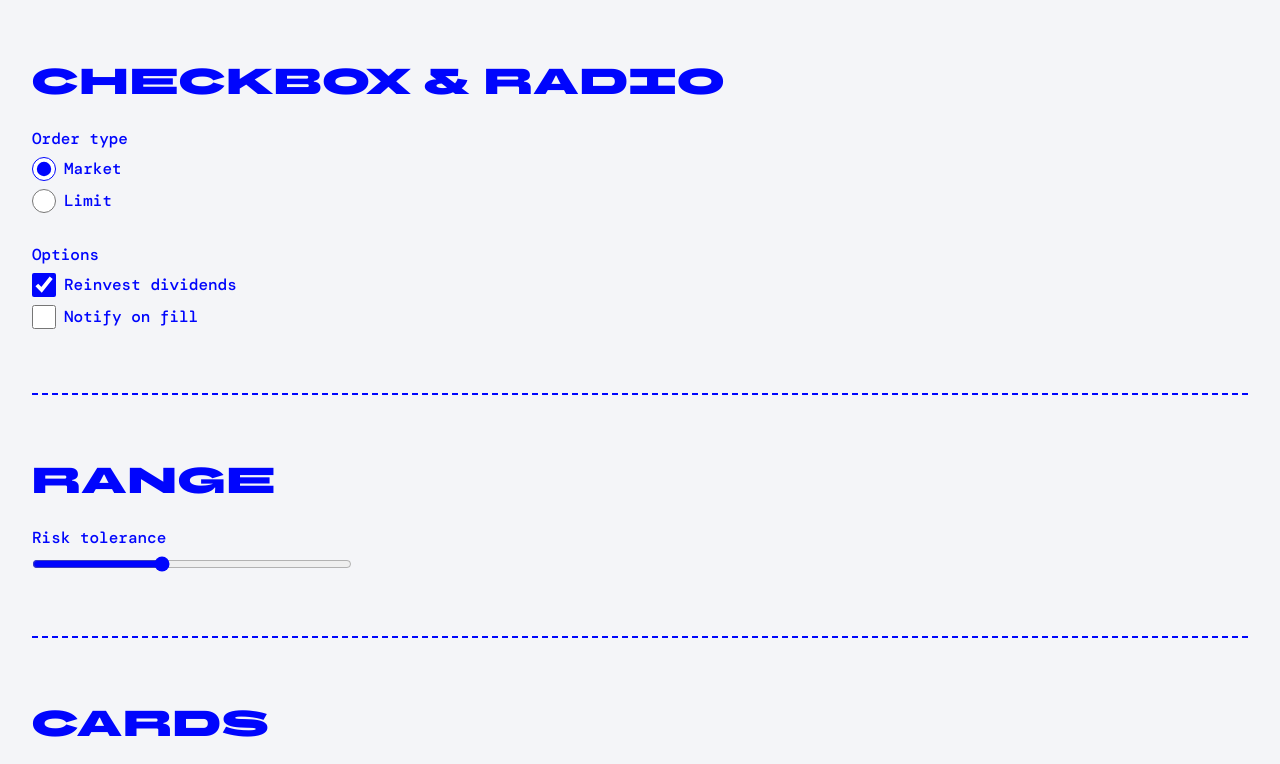
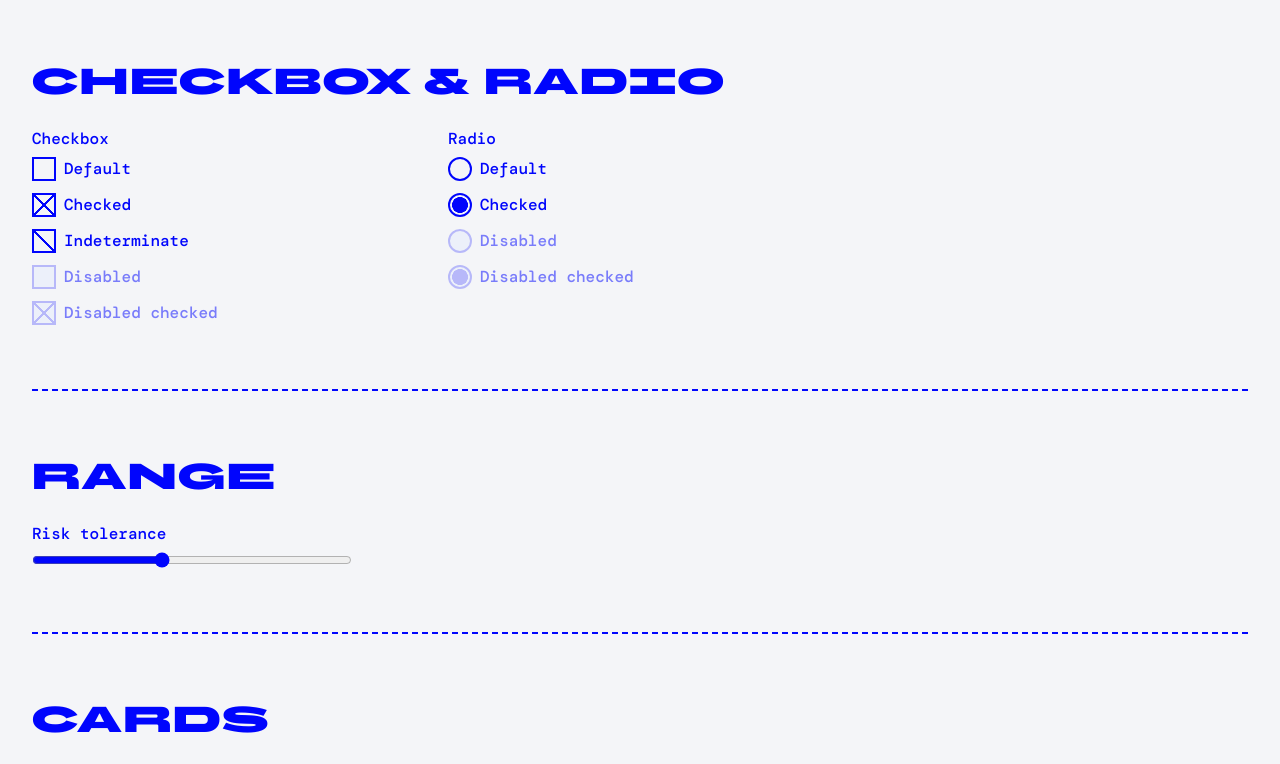
Before and after one commit to domneo/bleed, a website: page index.html in a window 1280 px wide. Shown: the part 8660-9424 px from the top of the page. Drawn offline with Linux system fonts and the light colour scheme.

Commit message:
feat: checkbox and radio updates

```diff
--- a/index.html
+++ b/index.html
@@ -566,22 +566,27 @@
       <!-- CHECKBOX & RADIO -->
       <section class="demo-section" aria-labelledby="h-choice">
         <h2 class="text-heading" id="h-choice">Checkbox &amp; radio</h2>
-        <div class="row" style="align-items:flex-start;gap:var(--space-6)">
-          <div class="field">
-            <span class="field__label">Order type</span>
+        <form class="row" style="align-items:flex-start;gap:var(--space-6)" onsubmit="return false">
+          <fieldset class="field" style="max-inline-size:24rem">
+            <legend class="field__label">Checkbox</legend>
             <div class="control-list">
-              <label class="control"><input type="radio" name="ot" checked> Market</label>
-              <label class="control"><input type="radio" name="ot"> Limit</label>
+              <label class="control"><input type="checkbox" name="input_checkbox_group" id="checkbox_default">Default</label>
+              <label class="control"><input type="checkbox" name="input_checkbox_group" id="checkbox_checked" checked>Checked</label>
+              <label class="control"><input type="checkbox" name="input_checkbox_group" id="checkbox_indeterminate">Indeterminate</label>
+              <label class="control"><input type="checkbox" name="input_checkbox_group" id="checkbox_disabled" disabled>Disabled</label>
+              <label class="control"><input type="checkbox" name="input_checkbox_group" id="checkbox_disabled_checked" disabled checked>Disabled checked</label>
             </div>
-          </div>
-          <div class="field">
-            <span class="field__label">Options</span>
+          </fieldset>
+          <fieldset class="field" style="max-inline-size:24rem">
+            <legend class="field__label">Radio</legend>
             <div class="control-list">
-              <label class="control"><input type="checkbox" checked> Reinvest dividends</label>
-              <label class="control"><input type="checkbox"> Notify on fill</label>
+              <label class="control"><input type="radio" name="input_radio_group" id="radio_default">Default</label>
+              <label class="control"><input type="radio" name="input_radio_group" id="radio_checked" checked>Checked</label>
+              <label class="control"><input type="radio" name="input_radio_group_disabled" id="radio_disabled" disabled>Disabled</label>
+              <label class="control"><input type="radio" name="input_radio_group_disabled" id="radio_disabled_checked" disabled checked>Disabled checked</label>
             </div>
-          </div>
-        </div>
+          </fieldset>
+        </form>
       </section>
 
       <hr>
@@ -811,6 +816,9 @@
       root.dataset.theme = b.dataset.setTheme;
       themeButtons.forEach((x) => x.setAttribute('aria-pressed', String(x === b)));
     }));
+
+    // Demo-only: indeterminate is a JS-only checkbox state, no HTML attribute for it
+    document.getElementById('checkbox_indeterminate').indeterminate = true;
   </script>
 </body>
 </html>
--- a/src/components/core/controls.css
+++ b/src/components/core/controls.css
@@ -1,7 +1,12 @@
-/* Checkbox / radio / range — native controls tinted via accent-color (set on :root
- * in base.css, so they follow the theme). We only size + lay them out.
- *   <label class="control"><input type="checkbox"> Reinvest dividends</label>
- *   <input class="range" type="range" min="0" max="100"> */
+/* Checkbox / radio / range — checkbox + radio are fully custom-drawn (appearance:
+ * none) so they carry the theme's alt border and ink/paper fill. Range stays native,
+ * tinted via accent-color.
+ *   <label class="control"><input type="checkbox">Reinvest dividends</label>
+ *   <input class="range" type="range" min="0" max="100">
+ *
+ * checkbox — square (0 radius), border + "check" both ink on paper. The check is an
+ * X whose ends touch the four corners; indeterminate draws just one diagonal of it.
+ * radio — circular border, check is a centred ink dot inset to clear the border. */
 
 @layer bleed.components {
   .control {
@@ -15,13 +20,74 @@
   .control input[type="radio"],
   .field input[type="checkbox"],
   .field input[type="radio"] {
+    appearance: none;
     inline-size: var(--space-5);
     block-size: var(--space-5);
-    accent-color: var(--ink);
+    margin: 0;
+    background-color: var(--paper);
+    background-repeat: no-repeat;
+    border: var(--border-w) solid var(--ink);
     cursor: pointer;
   }
 
-  .control:has(:disabled) { opacity: 0.5; cursor: not-allowed; }
+  /* checkbox: square box, X drawn corner-to-corner. Each diagonal is a stripe
+   * (thickness = border width) laid perpendicular to the gradient axis, so the two
+   * gradients meet the four corners. */
+  .control input[type="checkbox"],
+  .field input[type="checkbox"] {
+    border-radius: 0;
+  }
+
+  .control input[type="checkbox"]:checked,
+  .field input[type="checkbox"]:checked {
+    background-image:
+      linear-gradient(
+        to top right,
+        transparent calc(50% - var(--border-w) / 2),
+        var(--ink) calc(50% - var(--border-w) / 2),
+        var(--ink) calc(50% + var(--border-w) / 2),
+        transparent calc(50% + var(--border-w) / 2)
+      ),
+      linear-gradient(
+        to bottom right,
+        transparent calc(50% - var(--border-w) / 2),
+        var(--ink) calc(50% - var(--border-w) / 2),
+        var(--ink) calc(50% + var(--border-w) / 2),
+        transparent calc(50% + var(--border-w) / 2)
+      );
+  }
+
+  /* indeterminate: a single diagonal stroke of the X (overrides :checked) */
+  .control input[type="checkbox"]:indeterminate,
+  .field input[type="checkbox"]:indeterminate {
+    background-image: linear-gradient(
+      to top right,
+      transparent calc(50% - var(--border-w) / 2),
+      var(--ink) calc(50% - var(--border-w) / 2),
+      var(--ink) calc(50% + var(--border-w) / 2),
+      transparent calc(50% + var(--border-w) / 2)
+    );
+  }
+
+  /* radio: circular box, filled ink dot inset to clear the border */
+  .control input[type="radio"],
+  .field input[type="radio"] {
+    border-radius: 50%;
+  }
+
+  .control input[type="radio"]:checked,
+  .field input[type="radio"]:checked {
+    background-image: radial-gradient(
+      circle calc(var(--space-5) / 2 - var(--border-w) - var(--space-1) / 2) at center,
+      var(--ink) 98%,
+      transparent 100%
+    );
+  }
+
+  .control:has(:disabled) {
+    opacity: 0.5;
+    cursor: not-allowed;
+  }
 
   .range,
   .field input[type="range"] {
@@ -34,6 +100,6 @@
   .control-list {
     display: flex;
     flex-direction: column;
-    gap: var(--space-2);
+    gap: var(--space-3);
   }
 }
--- a/src/components/core/field.css
+++ b/src/components/core/field.css
@@ -6,7 +6,15 @@
  *     <p class="field__error">Enter a valid amount</p>
  *   </div>
  * Validation is native + CSS: :user-invalid fires only AFTER interaction (not on
- * first paint), and .field:has(:user-invalid) reveals the error + tints the label. */
+ * first paint), and .field:has(:user-invalid) reveals the error + tints the label.
+ *
+ * For a group of checkboxes/radios, use <fieldset class="field"> + <legend
+ * class="field__label"> instead of a bare div + span — same visuals, correct
+ * group semantics:
+ *   <fieldset class="field">
+ *     <legend class="field__label">Notifications</legend>
+ *     <div class="control-list">…</div>
+ *   </fieldset> */
 
 @layer bleed.components {
   .field {
@@ -15,12 +23,24 @@
     gap: var(--space-2);
     min-inline-size: 0;
     width: 100%;
+    margin: 0;
+    padding: 0;
+    border: none;
   }
 
   .field > label,
   .field__label {
     font-size: var(--font-size-1);
     line-height: var(--line-height-snug);
+    padding: 0;
+  }
+
+  /* <legend> never participates in a fieldset's flex/grid layout in any
+   * browser — the rest of the children get wrapped in an implicit box that
+   * the fieldset's `gap` applies within, so it never reaches the legend.
+   * Margin is the only way to space a legend from what follows it. */
+  fieldset.field > legend {
+    margin-block-end: var(--space-2);
   }
 
   .field__hint {
```
Also changed, not shown: dist/components.css.
